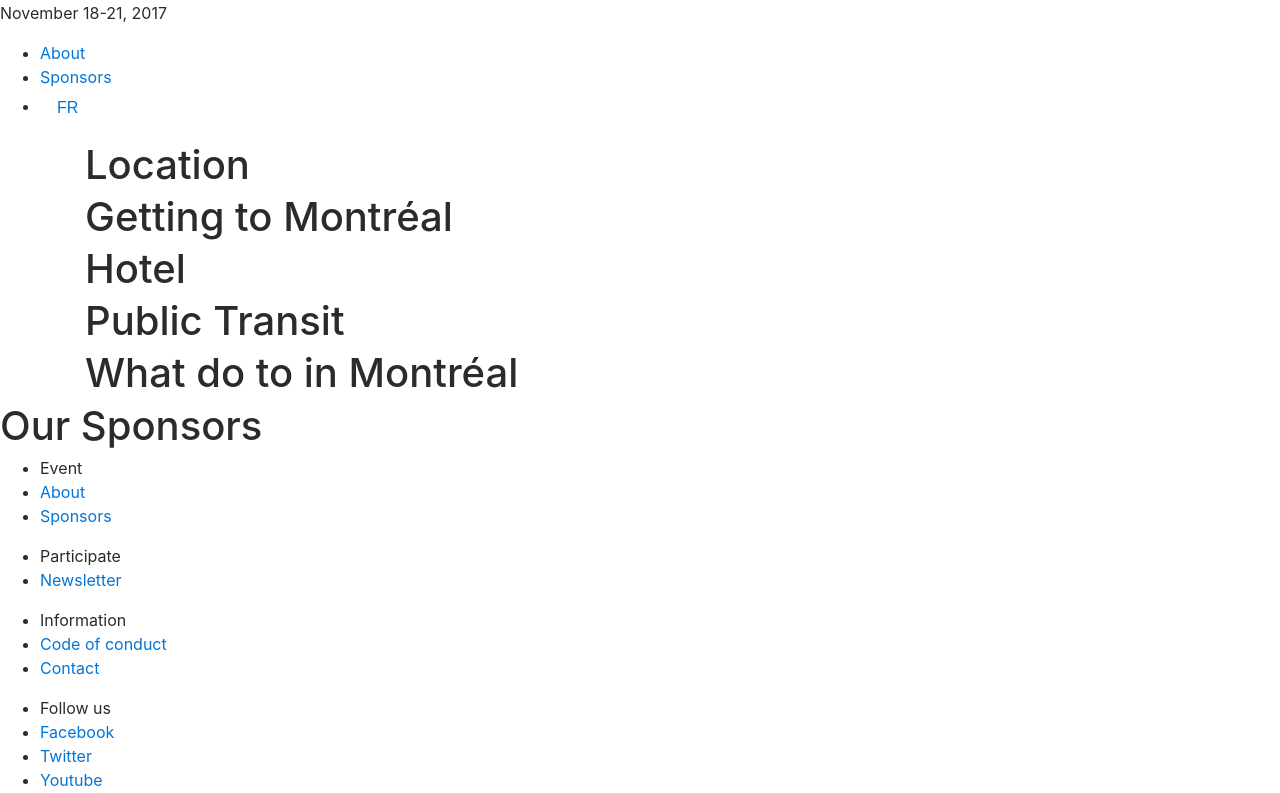
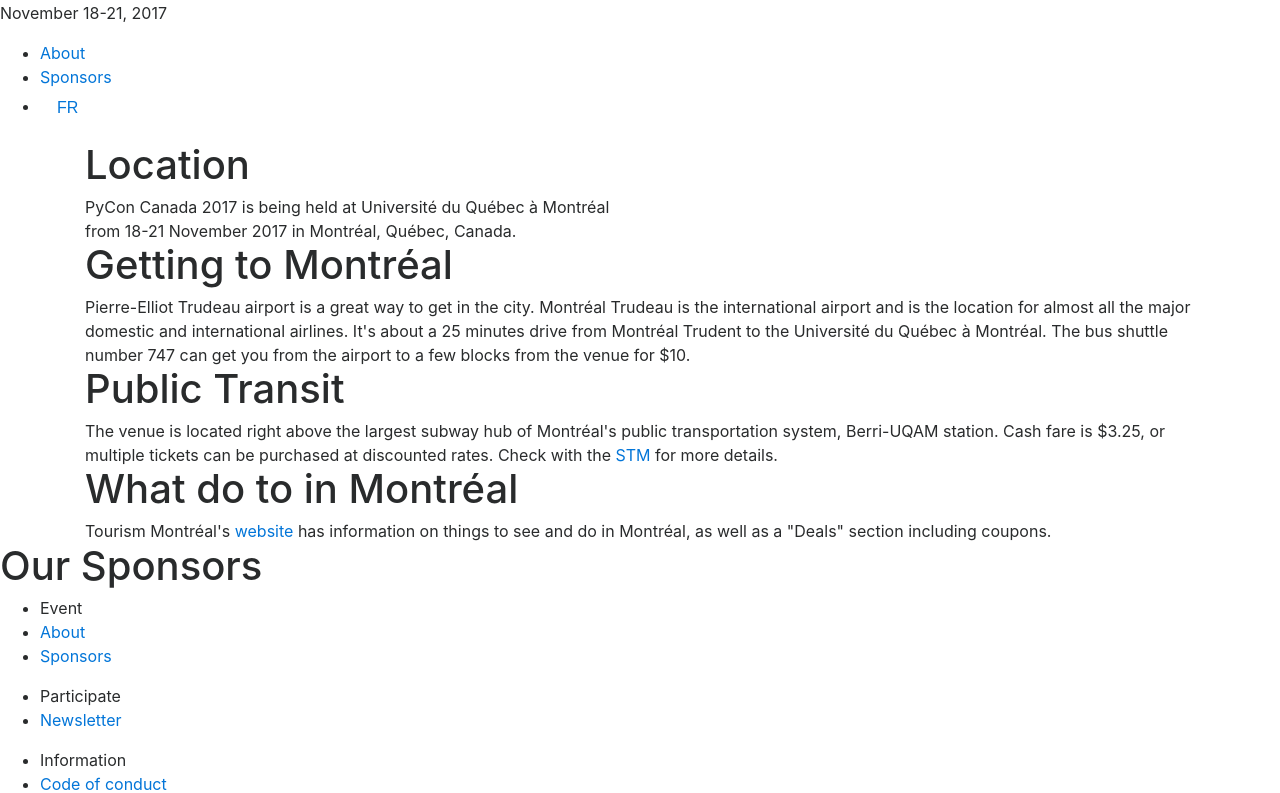
Before and after one commit to pyconca/2017-web, a Django app: page /venue/ in a window 1280 px wide. Shown: the part 291-1084 px from the top of the page. Run offline with Django 3.2, Linux system fonts and the light colour scheme; data that the repository does not hold is empty; some libraries are stand-ins or nearby versions.

Commit message:
Add content to venue page
please test in staging

```diff
--- a/pyconca2017/templates/pages/venue.html
+++ b/pyconca2017/templates/pages/venue.html
@@ -7,27 +7,35 @@
     <div class="row">
       <div class="col-md-6">
         <h1>Location</h1>
+        PyCon Canada 2017 is being held at Université du Québec à Montréal
+        from 18-21 November 2017 in Montréal, Québec, Canada.
       </div>
       <div class="col-md-6"></div>
     </div>
     <div class="row">
       <div class="col-md-12">
         <h1>Getting to Montréal</h1>
-      </div>
-    </div>
-    <div class="row">
-      <div class="col-md-12">
-        <h1>Hotel</h1>
+        Pierre-Elliot Trudeau airport is a great way to get in the city. Montréal
+        Trudeau is the international airport and is the location for almost all
+        the major domestic and international airlines. It's about a 25 minutes drive
+        from Montréal Trudent to the Université du Québec à Montréal. The bus shuttle
+        number 747 can get you from the airport to a few blocks from the venue for $10.
       </div>
     </div>
     <div class="row">
       <div class="col-md-12">
         <h1>Public Transit</h1>
+        The venue is located right above the largest subway hub of Montréal's
+        public transportation system, Berri-UQAM station. Cash fare is $3.25, or
+        multiple tickets can be purchased at discounted rates. Check with the
+        <a href="http://www.stm.info/en">STM</a> for more details.
       </div>
     </div>
     <div class="row">
       <div class="col-md-12">
         <h1>What do to in Montréal</h1>
+        Tourism Montréal's <a href="https://www.mtl.org/en">website</a> has information on things to see and do
+        in Montréal, as well as a "Deals" section including coupons.
       </div>
     </div>
   </div>
```
